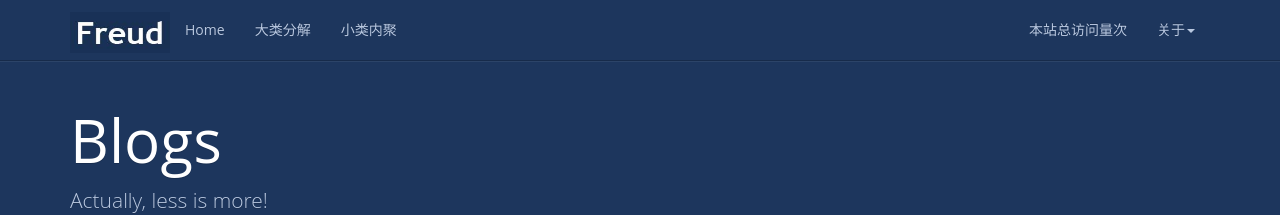
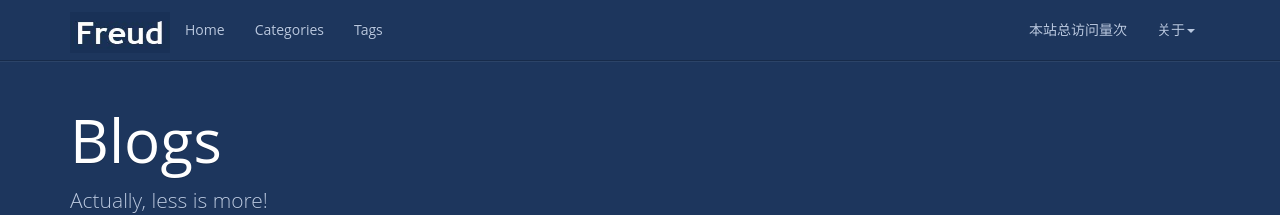
Before and after one commit to jasonhhao/jasonhhao.github.io, a Jekyll site: the page built from index.html, in a window 1280 px wide. Shown: the top 215 px of the page. Built offline with Jekyll 4.4.1, drawn with Linux system fonts in a browser that asks for light colours; nearby versions of some CDN libraries; a script that is not in the unit is left out; the list of posts is cut into pages by our own code; comment, search, counter and statistics services are not loaded.

Commit message:
Update header.html

```diff
--- a/_includes/header.html
+++ b/_includes/header.html
@@ -15,11 +15,12 @@
         <li>
           <a href="{{ '/' | prepend: site.baseurl }}">Home</a>
         </li>
+
         <li>
-          <a href="{{ '/categories/' | prepend: site.baseurl }}">大类分解</a>
+          <a href="{{ '/categories/' | prepend: site.baseurl }}">Categories</a>
         </li>
         <li>
-          <a href="{{ '/tag' | prepend: site.baseurl }}">小类内聚</a>
+          <a href="{{ '/tag' | prepend: site.baseurl }}">Tags</a>
         </li>
       </ul>
       <ul class="nav navbar-nav navbar-right">
@@ -31,12 +32,13 @@
           <ul class="dropdown-menu">
             <li><a rel="nofollow" target="_blank" href="{{site.github}}">Github</a></li>
             <li><a rel="nofollow" target="_blank" href="{{site.resume_site}}">关于作者</a></li>
+            <!--
             <li><a rel="nofollow" href="{{ '/books' | prepend: site.baseurl }}">我的书单</a></li>
             <li><a rel="nofollow" href="http://www.hifreud.com/domains/">域名管理</a></li>
             <li><a rel="nofollow" href="{{ '/reference' | prepend: site.baseurl }}">推荐博客</a></li>
             <li><a href="{{ '/feed.xml' | prepend: site.baseurl }}">RSS订阅</a></li>
             <li class="divider"></li>
-            <li><a rel="nofollow" target="_blank" href="https://github.com/luoyan35714/LessOrMore.git">本项目</a></li>
+            <li><a rel="nofollow" target="_blank" href="https://github.com/luoyan35714/LessOrMore.git">本项目</a></li>-->
           </ul>
         </li>
       </ul>
```
